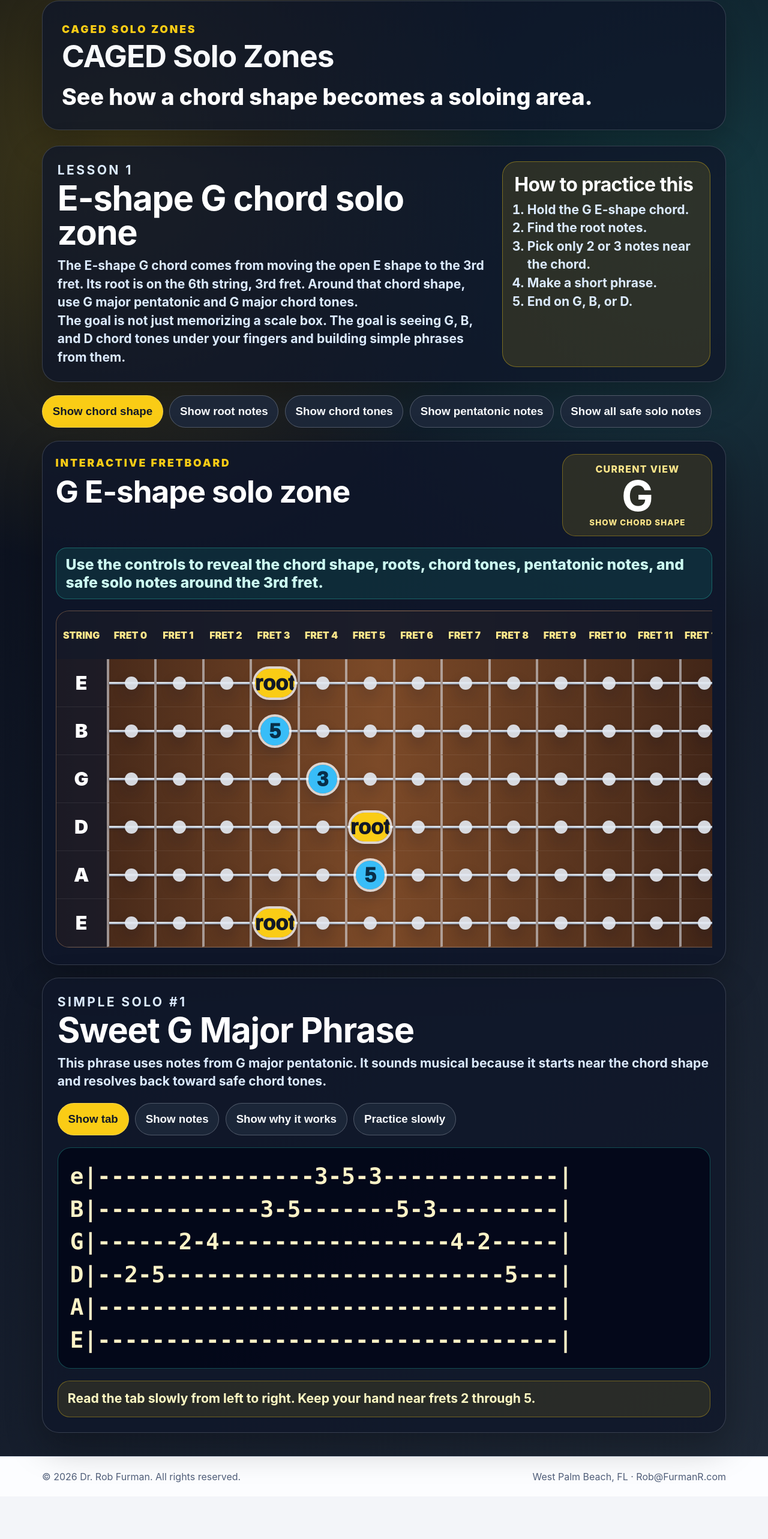
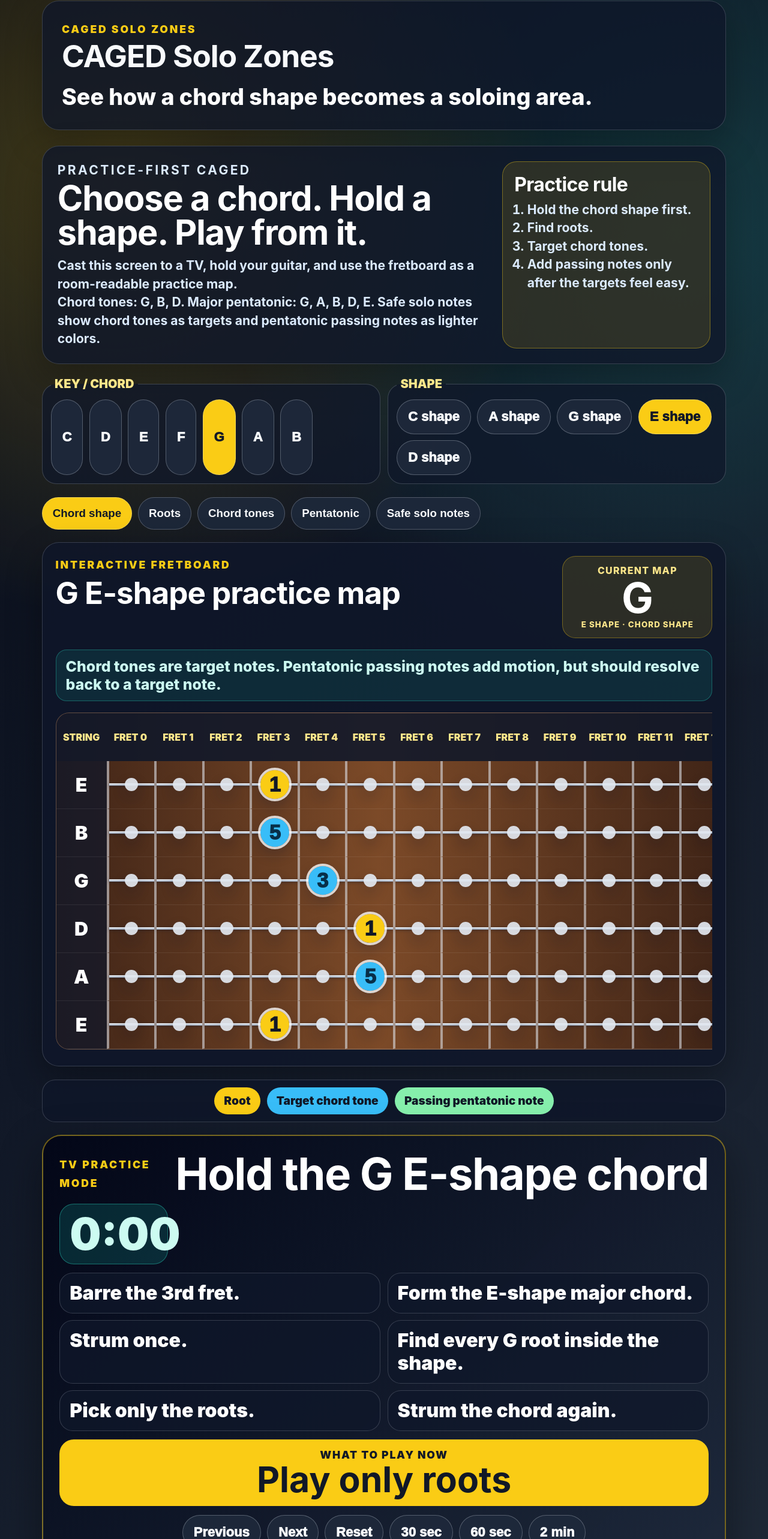
Before and after one commit to DrRobF/rob-furman-portfolio, a Next.js app: page /guitar/caged-solo-zones in a window 1280 px wide. Shown: the part 189-2755 px from the top of the page at 60% size. Before the commit the page ends 2684 px from the top, so only its background shows below. Built offline with nearby package versions, Linux system fonts and the light colour scheme.

Commit message:
Revise guitar CAGED practice mode

```diff
--- a/app/globals.css
+++ b/app/globals.css
@@ -4303,3 +4303,201 @@ p {
     padding: 0.65rem 0.85rem;
   }
 }
+
+.caged-picker {
+  display: grid;
+  grid-template-columns: minmax(0, 1fr) minmax(0, 1fr);
+  gap: 0.8rem;
+}
+
+.caged-picker fieldset {
+  display: flex;
+  flex-wrap: wrap;
+  gap: 0.65rem;
+  border: 1px solid rgba(226, 232, 240, 0.2);
+  border-radius: 24px;
+  background: rgba(15, 23, 42, 0.74);
+  margin: 0;
+  padding: 0.85rem;
+}
+
+.caged-picker legend {
+  color: #fde68a;
+  font-size: clamp(1rem, 1.9vw, 1.25rem);
+  font-weight: 950;
+  padding: 0 0.4rem;
+  text-transform: uppercase;
+}
+
+.caged-picker button,
+.practice-controls button {
+  min-height: 58px;
+  border: 1px solid rgba(226, 232, 240, 0.28);
+  border-radius: 999px;
+  background: rgba(30, 41, 59, 0.94);
+  color: #f8fafc;
+  cursor: pointer;
+  font-size: clamp(1.08rem, 2vw, 1.38rem);
+  font-weight: 950;
+  padding: 0.8rem 1.12rem;
+}
+
+.caged-picker button.active,
+.caged-picker button:hover,
+.caged-picker button:focus-visible,
+.practice-controls button:hover,
+.practice-controls button:focus-visible {
+  background: #facc15;
+  color: #111827;
+  outline: none;
+}
+
+.fret-position.highlighted.target .note-marker {
+  min-width: 58px;
+  min-height: 58px;
+  background: #38bdf8;
+  color: #082f49;
+  box-shadow: 0 0 0 6px rgba(186, 230, 253, 0.38), 0 12px 28px rgba(15, 23, 42, 0.38);
+}
+
+.fret-position.highlighted.passing .note-marker {
+  min-width: 42px;
+  min-height: 42px;
+  background: #86efac;
+  color: #052e16;
+  opacity: 0.86;
+}
+
+.note-legend {
+  display: flex;
+  flex-wrap: wrap;
+  gap: 0.7rem;
+  align-items: center;
+  justify-content: center;
+  border: 1px solid rgba(226, 232, 240, 0.18);
+  border-radius: 22px;
+  background: rgba(15, 23, 42, 0.78);
+  padding: 0.75rem;
+}
+
+.note-legend span {
+  border-radius: 999px;
+  color: #111827;
+  font-size: clamp(1rem, 1.8vw, 1.2rem);
+  font-weight: 950;
+  padding: 0.65rem 1rem;
+}
+
+.note-legend .root { background: #facc15; }
+.note-legend .target { background: #38bdf8; }
+.note-legend .passing { background: #86efac; }
+
+.tv-practice-mode {
+  display: grid;
+  gap: 0.9rem;
+  border: 2px solid rgba(250, 204, 21, 0.44);
+  border-radius: 32px;
+  background: linear-gradient(135deg, rgba(2, 6, 23, 0.94), rgba(30, 41, 59, 0.9));
+  box-shadow: 0 24px 70px rgba(0, 0, 0, 0.36);
+  padding: clamp(1rem, 2.5vw, 1.7rem);
+}
+
+.tv-practice-header {
+  display: grid;
+  grid-template-columns: minmax(0, 1fr) auto;
+  gap: 0.8rem;
+  align-items: center;
+}
+
+.tv-practice-header h2 {
+  color: #ffffff;
+  font-size: clamp(2.2rem, 5.8vw, 5rem);
+  line-height: 0.98;
+  margin: 0;
+}
+
+.timer-display {
+  border: 1px solid rgba(45, 212, 191, 0.42);
+  border-radius: 24px;
+  background: rgba(20, 184, 166, 0.18);
+  color: #ccfbf1;
+  font-size: clamp(2.4rem, 6vw, 4.6rem);
+  font-weight: 950;
+  line-height: 1;
+  padding: 0.8rem 1rem;
+}
+
+.practice-card-steps {
+  display: grid;
+  grid-template-columns: repeat(2, minmax(0, 1fr));
+  gap: 0.7rem;
+  margin: 0;
+  padding: 0;
+  list-style: none;
+}
+
+.practice-card-steps li {
+  border: 1px solid rgba(226, 232, 240, 0.18);
+  border-radius: 22px;
+  background: rgba(15, 23, 42, 0.74);
+  color: #ffffff;
+  font-size: clamp(1.25rem, 2.6vw, 2rem);
+  font-weight: 900;
+  line-height: 1.2;
+  padding: 0.85rem 1rem;
+}
+
+.practice-prompt {
+  display: grid;
+  gap: 0.15rem;
+  border-radius: 24px;
+  background: #facc15;
+  color: #111827;
+  padding: 0.9rem 1rem;
+  text-align: center;
+}
+
+.practice-prompt span {
+  font-size: clamp(0.95rem, 1.7vw, 1.1rem);
+  font-weight: 950;
+  letter-spacing: 0.1em;
+  text-transform: uppercase;
+}
+
+.practice-prompt strong {
+  font-size: clamp(1.9rem, 4.6vw, 3.8rem);
+  line-height: 1;
+}
+
+.practice-controls {
+  display: flex;
+  flex-wrap: wrap;
+  gap: 0.65rem;
+  justify-content: center;
+}
+
+@media (max-width: 980px), (orientation: portrait) {
+  .caged-picker,
+  .tv-practice-header,
+  .practice-card-steps {
+    grid-template-columns: 1fr;
+  }
+}
+
+@media (orientation: landscape) and (max-height: 520px) {
+  .tv-practice-mode {
+    gap: 0.55rem;
+    padding: 0.75rem;
+  }
+
+  .practice-card-steps li {
+    font-size: 1.05rem;
+    padding: 0.55rem 0.7rem;
+  }
+
+  .practice-controls button,
+  .caged-picker button {
+    min-height: 48px;
+    padding: 0.55rem 0.8rem;
+  }
+}
--- a/app/guitar/CagedSoloZones.js
+++ b/app/guitar/CagedSoloZones.js
@@ -1,160 +1,159 @@
 'use client';
 
-import { useMemo, useState } from 'react';
-import { Fretboard } from './Fretboard';
+import { useEffect, useMemo, useState } from 'react';
+import { Fretboard, getFretboardStrings, getNoteAtFret } from './Fretboard';
+
+const chromaticNotes = ['C', 'C♯', 'D', 'D♯', 'E', 'F', 'F♯', 'G', 'G♯', 'A', 'A♯', 'B'];
+const selectableChords = ['C', 'D', 'E', 'F', 'G', 'A', 'B'];
+const selectableShapes = ['C', 'A', 'G', 'E', 'D'];
 
 const views = [
-  { id: 'shape', label: 'Show chord shape' },
-  { id: 'roots', label: 'Show root notes' },
-  { id: 'chordTones', label: 'Show chord tones' },
-  { id: 'pentatonic', label: 'Show pentatonic notes' },
-  { id: 'safe', label: 'Show all safe solo notes' },
+  { id: 'shape', label: 'Chord shape' },
+  { id: 'roots', label: 'Roots' },
+  { id: 'chordTones', label: 'Chord tones' },
+  { id: 'pentatonic', label: 'Pentatonic' },
+  { id: 'safe', label: 'Safe solo notes' },
 ];
 
-const chordShape = [
-  { string: 'High E', fret: 3, note: 'G', role: 'root' },
-  { string: 'B', fret: 3, note: 'D', role: '5' },
-  { string: 'G', fret: 4, note: 'B', role: '3' },
-  { string: 'D', fret: 5, note: 'G', role: 'root' },
-  { string: 'A', fret: 5, note: 'D', role: '5' },
-  { string: 'Low E', fret: 3, note: 'G', role: 'root' },
+const shapeTemplates = {
+  C: { base: 'C', positions: [
+    { string: 'A', fret: 3 }, { string: 'D', fret: 2 }, { string: 'G', fret: 0 }, { string: 'B', fret: 1 }, { string: 'High E', fret: 0 },
+  ] },
+  A: { base: 'A', positions: [
+    { string: 'A', fret: 0 }, { string: 'D', fret: 2 }, { string: 'G', fret: 2 }, { string: 'B', fret: 2 }, { string: 'High E', fret: 0 },
+  ] },
+  G: { base: 'G', positions: [
+    { string: 'Low E', fret: 3 }, { string: 'A', fret: 2 }, { string: 'D', fret: 0 }, { string: 'G', fret: 0 }, { string: 'B', fret: 0 }, { string: 'High E', fret: 3 },
+  ] },
+  E: { base: 'E', positions: [
+    { string: 'Low E', fret: 0 }, { string: 'A', fret: 2 }, { string: 'D', fret: 2 }, { string: 'G', fret: 1 }, { string: 'B', fret: 0 }, { string: 'High E', fret: 0 },
+  ] },
+  D: { base: 'D', positions: [
+    { string: 'D', fret: 0 }, { string: 'G', fret: 2 }, { string: 'B', fret: 3 }, { string: 'High E', fret: 2 },
+  ] },
+};
+
+const practiceCards = [
+  { title: 'Hold the G E-shape chord', steps: ['Barre the 3rd fret.', 'Form the E-shape major chord.', 'Strum once.', 'Find every G root inside the shape.', 'Pick only the roots.', 'Strum the chord again.'] },
+  { title: 'Chord tones only', steps: ['Keep your hand near the G E-shape.', 'Pick only G, B, and D.', 'Make a 3-note phrase.', 'End on G.'] },
+  { title: 'Add pentatonic notes', steps: ['Add A and E to the G, B, D notes.', 'Play slowly.', 'End each phrase on G, B, or D.'] },
+  { title: 'Make it musical', steps: ['Play a short phrase.', 'Leave space.', 'Repeat the phrase.', 'Change the ending note.'] },
 ];
 
-const soloZone = [
-  { string: 'High E', frets: [3, 5] },
-  { string: 'B', frets: [3, 5] },
-  { string: 'G', frets: [2, 4] },
-  { string: 'D', frets: [2, 5] },
-  { string: 'A', frets: [2, 5] },
-  { string: 'Low E', frets: [3, 5] },
-];
-
-const simpleSoloTab = `e|----------------3-5-3-------------|
-B|------------3-5-------5-3---------|
-G|------2-4-----------------4-2-----|
-D|--2-5-------------------------5---|
-A|----------------------------------|
-E|----------------------------------|`;
+const prompts = ['Play only roots', 'Play only chord tones', 'Add one passing note', 'Repeat a phrase twice', 'End on the 3rd', 'End on the root', 'Play two notes, then strum'];
 
 function keyFor(string, fret) {
   return `${string}-${fret}`;
 }
 
-function makeHighlights(view) {
+function transposeDistance(fromNote, toNote) {
+  return (chromaticNotes.indexOf(toNote) - chromaticNotes.indexOf(fromNote) + 12) % 12;
+}
+
+function scaleNotes(root, intervals) {
+  const rootIndex = chromaticNotes.indexOf(root);
+  return intervals.map((interval) => chromaticNotes[(rootIndex + interval) % 12]);
+}
+
+function buildChordShape(chord, shape) {
+  const template = shapeTemplates[shape];
+  const shift = transposeDistance(template.base, chord);
+  return template.positions
+    .map((position) => {
+      const fret = position.fret + shift;
+      const note = getNoteAtFret(getFretboardStrings().find((string) => string.octaveName === position.string).startNote, fret);
+      const role = note === chord ? '1' : note === scaleNotes(chord, [4])[0] ? '3' : '5';
+      return { ...position, fret, note, role };
+    })
+    .filter((position) => position.fret >= 0 && position.fret <= 12);
+}
+
+function makeHighlights(view, chord, shape) {
+  const chordShape = buildChordShape(chord, shape);
+  const chordTones = new Set(scaleNotes(chord, [0, 4, 7]));
+  const pentatonic = new Set(scaleNotes(chord, [0, 2, 4, 7, 9]));
+  const shapeKeys = new Set(chordShape.map((position) => keyFor(position.string, position.fret)));
+  const shapeFrets = chordShape.map((position) => position.fret);
+  const minFret = Math.max(0, Math.min(...shapeFrets) - 2);
+  const maxFret = Math.min(12, Math.max(...shapeFrets) + 2);
   const highlights = new Map();
-  const add = ({ string, fret, note, role }, toneType = 'safe') => {
-    highlights.set(keyFor(string, fret), {
-      label: view === 'shape' && role ? role : note,
-      type: note === 'G' ? 'root' : toneType,
-    });
+
+  const add = (position, type, label = position.note) => {
+    highlights.set(keyFor(position.string, position.fret), { label, type });
   };
 
-  if (view === 'shape') {
-    chordShape.forEach((position) => add(position, position.note === 'G' ? 'root' : 'chord'));
-    return highlights;
+  chordShape.forEach((position) => {
+    if (view === 'shape') add(position, position.note === chord ? 'root' : 'chord', position.role);
+    if (view === 'roots' && position.note === chord) add(position, 'root');
+    if (view === 'chordTones' && chordTones.has(position.note)) add(position, position.note === chord ? 'root' : 'chord');
+  });
+
+  if (['pentatonic', 'safe'].includes(view)) {
+    getFretboardStrings().forEach((string) => {
+      string.notes.forEach(({ fret, note }) => {
+        if (fret < minFret || fret > maxFret || !pentatonic.has(note)) return;
+        const isChordTone = chordTones.has(note);
+        if (view === 'safe') add({ string: string.octaveName, fret, note }, isChordTone ? (note === chord ? 'root' : 'target') : 'passing');
+        else add({ string: string.octaveName, fret, note }, isChordTone ? (note === chord ? 'root' : 'chord') : 'pentatonic');
+      });
+    });
+    chordShape.forEach((position) => {
+      if (shapeKeys.has(keyFor(position.string, position.fret))) add(position, position.note === chord ? 'root' : 'target');
+    });
   }
-
-  const notesByKey = new Map(chordShape.map((position) => [keyFor(position.string, position.fret), position]));
-  soloZone.forEach(({ string, frets }) => {
-    frets.forEach((fret) => {
-      const chordPosition = notesByKey.get(keyFor(string, fret));
-      const position = chordPosition ?? { string, fret };
-      if (view === 'roots' && chordPosition?.note !== 'G') return;
-      if (view === 'chordTones' && !['G', 'B', 'D'].includes(chordPosition?.note)) return;
-      const note = chordPosition?.note ?? getPentatonicNote(string, fret);
-      if (!note) return;
-      add({ ...position, note, role: chordPosition?.role }, ['G', 'B', 'D'].includes(note) ? 'chord' : 'pentatonic');
-    });
-  });
 
   return highlights;
 }
 
-function getPentatonicNote(string, fret) {
-  const notes = {
-    'High E-3': 'G', 'High E-5': 'A',
-    'B-3': 'D', 'B-5': 'E',
-    'G-2': 'A', 'G-4': 'B',
-    'D-2': 'E', 'D-5': 'G',
-    'A-2': 'B', 'A-5': 'D',
-    'Low E-3': 'G', 'Low E-5': 'A',
-  };
-  return notes[keyFor(string, fret)];
-}
-
 export function CagedSoloZones() {
   const [activeView, setActiveView] = useState('shape');
-  const [soloPanel, setSoloPanel] = useState('tab');
-  const highlights = useMemo(() => makeHighlights(activeView), [activeView]);
+  const [chord, setChord] = useState('G');
+  const [shape, setShape] = useState('E');
+  const [cardIndex, setCardIndex] = useState(0);
+  const [seconds, setSeconds] = useState(0);
+  const [promptIndex, setPromptIndex] = useState(0);
+  const highlights = useMemo(() => makeHighlights(activeView, chord, shape), [activeView, chord, shape]);
+  const currentCard = practiceCards[cardIndex];
+
+  useEffect(() => {
+    if (seconds <= 0) return undefined;
+    const timer = setInterval(() => setSeconds((value) => Math.max(0, value - 1)), 1000);
+    return () => clearInterval(timer);
+  }, [seconds]);
+
+  const chordTones = scaleNotes(chord, [0, 4, 7]).join(', ');
+  const pentatonic = scaleNotes(chord, [0, 2, 4, 7, 9]).join(', ');
 
   return (
     <div className="caged-zones">
       <section className="caged-zone-panel" aria-labelledby="lesson-one-title">
         <div className="caged-zone-copy">
-          <p className="guitar-kicker">Lesson 1</p>
-          <h2 id="lesson-one-title">E-shape G chord solo zone</h2>
-          <p>
-            The E-shape G chord comes from moving the open E shape to the 3rd fret. Its root is on the
-            6th string, 3rd fret. Around that chord shape, use G major pentatonic and G major chord tones.
-          </p>
-          <p>
-            The goal is not just memorizing a scale box. The goal is seeing G, B, and D chord tones under
-            your fingers and building simple phrases from them.
-          </p>
+          <p className="guitar-kicker">Practice-first CAGED</p>
+          <h2 id="lesson-one-title">Choose a chord. Hold a shape. Play from it.</h2>
+          <p>Cast this screen to a TV, hold your guitar, and use the fretboard as a room-readable practice map.</p>
+          <p><strong>Chord tones:</strong> {chordTones}. <strong>Major pentatonic:</strong> {pentatonic}. Safe solo notes show chord tones as targets and pentatonic passing notes as lighter colors.</p>
         </div>
-        <div className="practice-box">
-          <h3>How to practice this</h3>
-          <ol>
-            <li>Hold the G E-shape chord.</li>
-            <li>Find the root notes.</li>
-            <li>Pick only 2 or 3 notes near the chord.</li>
-            <li>Make a short phrase.</li>
-            <li>End on G, B, or D.</li>
-          </ol>
-        </div>
+        <div className="practice-box"><h3>Practice rule</h3><ol><li>Hold the chord shape first.</li><li>Find roots.</li><li>Target chord tones.</li><li>Add passing notes only after the targets feel easy.</li></ol></div>
       </section>
 
-      <div className="zone-controls" aria-label="CAGED solo zone controls">
-        {views.map((view) => (
-          <button key={view.id} className={activeView === view.id ? 'active' : ''} type="button" onClick={() => setActiveView(view.id)}>
-            {view.label}
-          </button>
-        ))}
+      <div className="caged-picker" aria-label="Chord and CAGED shape controls">
+        <fieldset><legend>Key / chord</legend>{selectableChords.map((item) => <button key={item} className={chord === item ? 'active' : ''} type="button" onClick={() => setChord(item)}>{item}</button>)}</fieldset>
+        <fieldset><legend>Shape</legend>{selectableShapes.map((item) => <button key={item} className={shape === item ? 'active' : ''} type="button" onClick={() => setShape(item)}>{item} shape</button>)}</fieldset>
       </div>
 
-      <Fretboard
-        mode="zone"
-        title="G E-shape solo zone"
-        instructions="Use the controls to reveal the chord shape, roots, chord tones, pentatonic notes, and safe solo notes around the 3rd fret."
-        selectedNoteLabel="Current view"
-        selectedNoteValue="G"
-        selectedNoteDetail={views.find((view) => view.id === activeView)?.label}
-        highlightedPositions={highlights}
-      />
+      <div className="zone-controls" aria-label="CAGED solo zone controls">
+        {views.map((view) => <button key={view.id} className={activeView === view.id ? 'active' : ''} type="button" onClick={() => setActiveView(view.id)}>{view.label}</button>)}
+      </div>
 
-      <section className="simple-solo-card" aria-labelledby="simple-solo-title">
-        <div>
-          <p className="guitar-kicker">Simple Solo #1</p>
-          <h2 id="simple-solo-title">Sweet G Major Phrase</h2>
-          <p>
-            This phrase uses notes from G major pentatonic. It sounds musical because it starts near the
-            chord shape and resolves back toward safe chord tones.
-          </p>
-        </div>
-        <div className="solo-buttons" aria-label="Simple solo controls">
-          {['tab', 'notes', 'why', 'slowly'].map((panel) => (
-            <button key={panel} className={soloPanel === panel ? 'active' : ''} type="button" onClick={() => setSoloPanel(panel)}>
-              {panel === 'tab' ? 'Show tab' : panel === 'notes' ? 'Show notes' : panel === 'why' ? 'Show why it works' : 'Practice slowly'}
-            </button>
-          ))}
-        </div>
-        <pre className="solo-tab">{simpleSoloTab}</pre>
-        <div className="solo-explainer">
-          {soloPanel === 'notes' && 'Notes used: G, A, B, D, and E from G major pentatonic.'}
-          {soloPanel === 'why' && 'It works because the phrase lives around the E-shape G chord and lands back on safe G chord tones: G, B, or D.'}
-          {soloPanel === 'slowly' && 'Practice at a talking-speed tempo. Say the note names out loud, pause after each string, and make the last note feel finished.'}
-          {soloPanel === 'tab' && 'Read the tab slowly from left to right. Keep your hand near frets 2 through 5.'}
-        </div>
+      <Fretboard mode="zone" title={`${chord} ${shape}-shape practice map`} instructions="Chord tones are target notes. Pentatonic passing notes add motion, but should resolve back to a target note." selectedNoteLabel="Current map" selectedNoteValue={`${chord}`} selectedNoteDetail={`${shape} shape · ${views.find((view) => view.id === activeView)?.label}`} highlightedPositions={highlights} />
+
+      <div className="note-legend" aria-label="Fretboard color legend"><span className="root">Root</span><span className="target">Target chord tone</span><span className="passing">Passing pentatonic note</span></div>
+
+      <section className="tv-practice-mode" aria-labelledby="tv-practice-title">
+        <div className="tv-practice-header"><p className="guitar-kicker">TV Practice Mode</p><h2 id="tv-practice-title">{currentCard.title}</h2><div className="timer-display">{Math.floor(seconds / 60)}:{String(seconds % 60).padStart(2, '0')}</div></div>
+        <ol className="practice-card-steps">{currentCard.steps.map((step) => <li key={step}>{step}</li>)}</ol>
+        <div className="practice-prompt"><span>What to play now</span><strong>{prompts[promptIndex]}</strong></div>
+        <div className="practice-controls"><button type="button" onClick={() => setCardIndex((cardIndex + practiceCards.length - 1) % practiceCards.length)}>Previous</button><button type="button" onClick={() => { setCardIndex((cardIndex + 1) % practiceCards.length); setPromptIndex((promptIndex + 1) % prompts.length); }}>Next</button><button type="button" onClick={() => setSeconds(0)}>Reset</button><button type="button" onClick={() => setSeconds(30)}>30 sec</button><button type="button" onClick={() => setSeconds(60)}>60 sec</button><button type="button" onClick={() => setSeconds(120)}>2 min</button></div>
       </section>
     </div>
   );
```
Also changed, not shown: app/guitar/page.js (+5 -5 lines).
